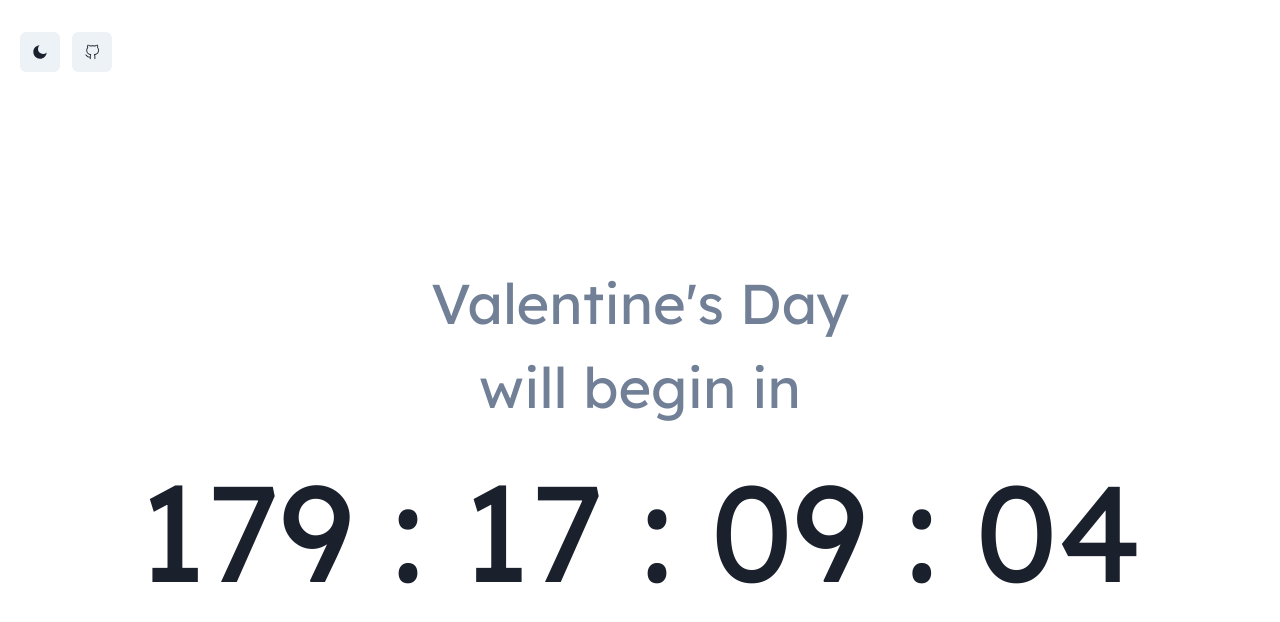
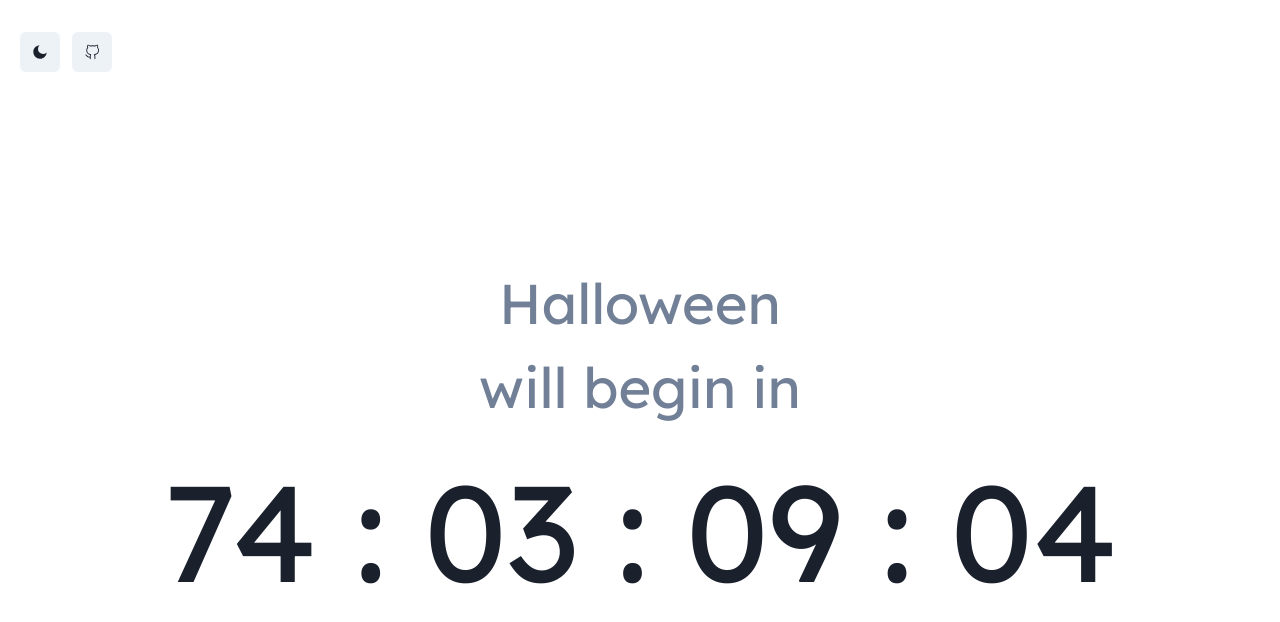
Before and after one commit to MasterIceZ/events-countdown, a Next.js app: page /App in a window 1280 px wide. Shown: the top 622 px of the page. Built offline with nearby package versions, Linux system fonts and the light colour scheme.

Commit message:
debug binary search

```diff
--- a/src/components/const/now.ts
+++ b/src/components/const/now.ts
@@ -1,23 +1,29 @@
 import { sorted } from "./event";
-import { gt } from "binary-search-bounds";
 
-function isBefore(Event: any){
-    var day = Event.date;
+interface EVENT{
+	date: string;
+	name: string;
+}
+
+function isBefore(event: string){
+    var day = event;
     return new Date(day) < new Date(new Date().toDateString());
 }
 
 function find_now(){
 	var l = 0, r = sorted.length - 1;
 	while(l < r){
-		var mid = (1 + l + r) >> 1;
-		if(isBefore(sorted[mid])){
-			r = mid - 1;
+		var mid = (l + r) >> 1;
+		console.log(mid);
+		if(isBefore(sorted[mid].date)){
+			l = mid + 1;
 		}
 		else{
-			l = mid;
+			r = mid;
 		}
 	}
-	return sorted[l];
+	console.log(sorted[r]);
+	return sorted[r];
 }
 
 export const current:any = find_now()
```
